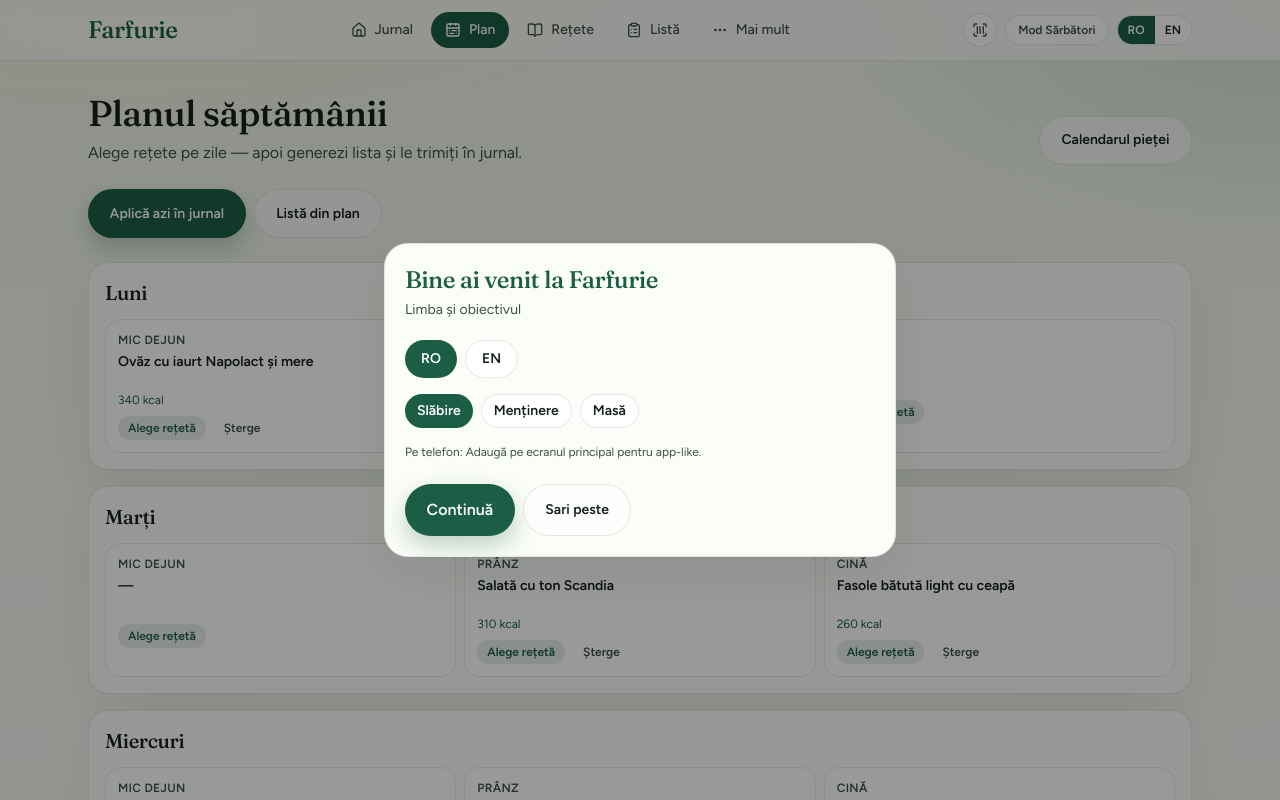
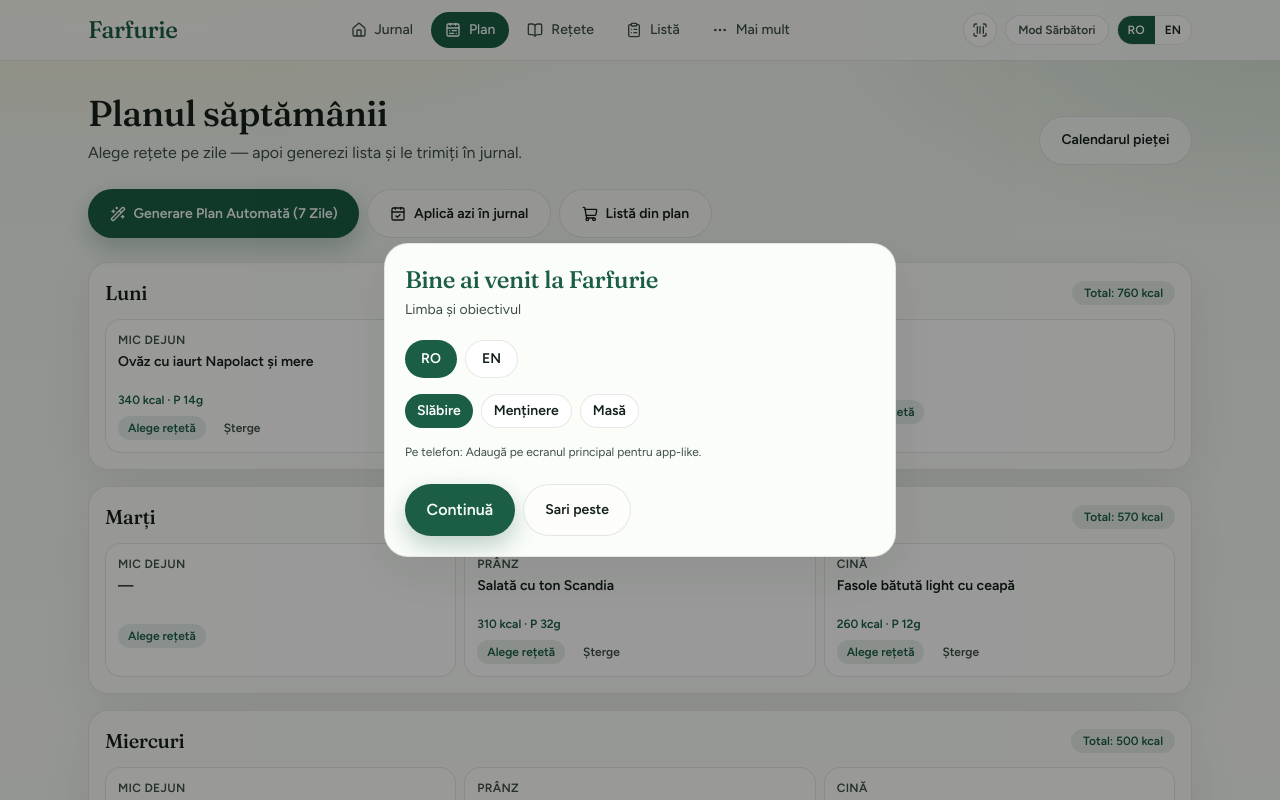
Before and after one commit to hbrnm/farfurie, a Next.js app: page /app/plan in a window 1280 px wide. Shown: the top 800 px of the page. Built offline with nearby package versions, Linux system fonts and the light colour scheme.

Commit message:
Smart Meal Planner: Auto 7-day plan generator, single click shopping list sync, daily totals, spring animations and haptic feedback

```diff
--- a/src/components/MealPlanBoard.tsx
+++ b/src/components/MealPlanBoard.tsx
@@ -2,8 +2,11 @@
 
 import { useState } from "react";
 import Link from "next/link";
+import { motion } from "framer-motion";
+import { CalendarCheck, ShoppingCart, Sparkles, Wand2 } from "lucide-react";
 import { recipeName, recipes } from "@/lib/recipes";
 import { t, type TranslationKey } from "@/lib/i18n";
+import { triggerHaptic } from "@/lib/haptics";
 import {
   WEEK_DAYS,
   type DayKey,
@@ -29,9 +32,31 @@ export function MealPlanBoard() {
   const setPlanSlot = useFarfurieStore((s) => s.setPlanSlot);
   const applyTodayPlanToDiary = useFarfurieStore((s) => s.applyTodayPlanToDiary);
   const addWeekPlanToShopping = useFarfurieStore((s) => s.addWeekPlanToShopping);
-  const [picking, setPicking] = useState<{ day: DayKey; meal: MealKey } | null>(
-    null,
-  );
+  const autoGenerateWeekPlan = useFarfurieStore((s) => s.autoGenerateWeekPlan);
+
+  const [picking, setPicking] = useState<{ day: DayKey; meal: MealKey } | null>(null);
+  const [feedback, setFeedback] = useState<string | null>(null);
+
+  const handleAutoGenerate = () => {
+    triggerHaptic("success");
+    autoGenerateWeekPlan();
+    setFeedback(locale === "ro" ? "Plan pe 7 zile generat automat!" : "7-day plan auto-generated!");
+    setTimeout(() => setFeedback(null), 2500);
+  };
+
+  const handleAddShopping = () => {
+    triggerHaptic("medium");
+    addWeekPlanToShopping();
+    setFeedback(locale === "ro" ? "Ingrediente adăugate în lista de cumpărături!" : "Ingredients added to shopping list!");
+    setTimeout(() => setFeedback(null), 2500);
+  };
+
+  const handleApplyToday = () => {
+    triggerHaptic("light");
+    applyTodayPlanToDiary();
+    setFeedback(locale === "ro" ? "Mesele de azi au fost aplicate în jurnal!" : "Today's meals applied to diary!");
+    setTimeout(() => setFeedback(null), 2500);
+  };
 
   return (
     <div className="space-y-6">
@@ -45,19 +70,69 @@ export function MealPlanBoard() {
         </Link>
       </header>
 
+      {/* Action Toolbar */}
       <div className="flex flex-wrap gap-2">
-        <button type="button" className="btn btn-primary text-sm" onClick={applyTodayPlanToDiary}>
+        <motion.button
+          whileTap={{ scale: 0.95 }}
+          type="button"
+          className="btn btn-primary text-sm shadow-sm"
+          onClick={handleAutoGenerate}
+        >
+          <Wand2 size={16} />
+          {locale === "ro" ? "Generare Plan Automată (7 Zile)" : "Auto-Generate 7-Day Plan"}
+        </motion.button>
+
+        <motion.button
+          whileTap={{ scale: 0.95 }}
+          type="button"
+          className="btn btn-ghost text-sm"
+          onClick={handleApplyToday}
+        >
+          <CalendarCheck size={16} />
           {t(locale, "applyToday")}
-        </button>
-        <button type="button" className="btn btn-ghost text-sm" onClick={addWeekPlanToShopping}>
+        </motion.button>
+
+        <motion.button
+          whileTap={{ scale: 0.95 }}
+          type="button"
+          className="btn btn-ghost text-sm"
+          onClick={handleAddShopping}
+        >
+          <ShoppingCart size={16} />
           {t(locale, "planToList")}
-        </button>
+        </motion.button>
       </div>
 
+      {feedback && (
+        <motion.p
+          initial={{ opacity: 0, y: -4 }}
+          animate={{ opacity: 1, y: 0 }}
+          className="inline-flex items-center gap-1.5 text-xs font-semibold text-brand"
+        >
+          <Sparkles size={14} />
+          {feedback}
+        </motion.p>
+      )}
+
+      {/* 7 Days Grid */}
       <div className="space-y-4">
-        {WEEK_DAYS.map((day) => (
+        {WEEK_DAYS.map((day) => {
+          const daySlots = weekPlan[day] ?? {};
+          const dayKcal = Object.values(daySlots).reduce((acc, recipeId) => {
+            const r = recipes.find((x) => x.id === recipeId);
+            return acc + (r?.perServing.kcal ?? 0);
+          }, 0);
+
+          return (
             <section key={day} className="surface p-4">
+              <div className="flex items-center justify-between">
                 <h2 className="display text-xl">{t(locale, dayLabels[day])}</h2>
+                {dayKcal > 0 && (
+                  <span className="rounded-full bg-brand/10 px-3 py-1 text-xs font-semibold text-brand">
+                    Total: {dayKcal} kcal
+                  </span>
+                )}
+              </div>
               <div className="mt-3 grid gap-2 md:grid-cols-3">
                 {meals.map((meal) => {
                   const recipeId = weekPlan[day]?.[meal];
@@ -65,35 +140,37 @@ export function MealPlanBoard() {
                   return (
                     <div
                       key={meal}
-                    className="rounded-2xl border border-[var(--line)] bg-white/70 p-3"
+                      className="rounded-2xl border border-[var(--line)] bg-white/70 p-3 shadow-xs"
                     >
                       <p className="text-xs font-semibold uppercase tracking-wide text-ink-soft">
                         {t(locale, meal)}
                       </p>
                       <p className="mt-1 min-h-[2.5rem] text-sm font-semibold">
-                      {recipe
-                        ? recipeName(recipe, locale)
-                        : "—"}
+                        {recipe ? recipeName(recipe, locale) : "—"}
                       </p>
                       {recipe && (
-                      <p className="text-xs text-brand">{recipe.perServing.kcal} kcal</p>
+                        <p className="text-xs font-semibold text-brand">
+                          {recipe.perServing.kcal} kcal · P {recipe.perServing.protein}g
+                        </p>
                       )}
                       <div className="mt-2 flex gap-2">
-                      <button
+                        <motion.button
+                          whileTap={{ scale: 0.9 }}
                           type="button"
-                        className="rounded-full bg-brand/10 px-2.5 py-1 text-xs font-semibold text-brand"
+                          className="rounded-full bg-brand/10 px-2.5 py-1 text-xs font-semibold text-brand transition-colors hover:bg-brand/20"
                           onClick={() => setPicking({ day, meal })}
                         >
                           {t(locale, "pickRecipe")}
-                      </button>
+                        </motion.button>
                         {recipeId && (
-                        <button
+                          <motion.button
+                            whileTap={{ scale: 0.9 }}
                             type="button"
-                          className="rounded-full px-2.5 py-1 text-xs font-semibold text-ink-soft"
+                            className="rounded-full px-2.5 py-1 text-xs font-semibold text-ink-soft transition-colors hover:bg-rose-50 hover:text-rose-600"
                             onClick={() => setPlanSlot(day, meal, null)}
                           >
                             {t(locale, "clearSlot")}
-                        </button>
+                          </motion.button>
                         )}
                       </div>
                     </div>
@@ -101,9 +178,11 @@ export function MealPlanBoard() {
                 })}
               </div>
             </section>
-        ))}
+          );
+        })}
       </div>
 
+      {/* Recipe Selector Modal */}
       {picking && (
         <div className="fixed inset-0 z-50 grid place-items-end bg-black/35 md:place-items-center md:p-6">
           <div className="surface max-h-[80vh] w-full max-w-lg overflow-auto rounded-t-3xl p-5 md:rounded-3xl">
@@ -113,7 +192,7 @@ export function MealPlanBoard() {
               </h3>
               <button
                 type="button"
-                className="rounded-full px-3 py-1 text-sm"
+                className="rounded-full px-3 py-1 text-sm font-semibold hover:bg-black/5"
                 onClick={() => setPicking(null)}
               >
                 ✕
@@ -122,10 +201,12 @@ export function MealPlanBoard() {
             <ul className="space-y-2">
               {recipes.map((recipe) => (
                 <li key={recipe.id}>
-                  <button
+                  <motion.button
+                    whileTap={{ scale: 0.98 }}
                     type="button"
-                    className="flex w-full items-center justify-between rounded-2xl border border-[var(--line)] bg-white px-3 py-3 text-left hover:border-brand/40"
+                    className="flex w-full items-center justify-between rounded-2xl border border-[var(--line)] bg-white px-3.5 py-3 text-left hover:border-brand/40"
                     onClick={() => {
+                      triggerHaptic("light");
                       setPlanSlot(picking.day, picking.meal, recipe.id);
                       setPicking(null);
                     }}
@@ -133,10 +214,10 @@ export function MealPlanBoard() {
                     <span className="text-sm font-semibold">
                       {recipeName(recipe, locale)}
                     </span>
-                    <span className="text-sm text-brand">
+                    <span className="text-sm font-semibold text-brand">
                       {recipe.perServing.kcal} kcal
                     </span>
-                  </button>
+                  </motion.button>
                 </li>
               ))}
             </ul>
--- a/src/lib/store.ts
+++ b/src/lib/store.ts
@@ -161,6 +161,7 @@ type State = {
   setPlanSlot: (day: DayKey, meal: MealKey, recipeId: string | null) => void;
   applyTodayPlanToDiary: () => void;
   addWeekPlanToShopping: () => void;
+  autoGenerateWeekPlan: () => void;
   toggleFavoriteRecipe: (id: string) => void;
   toggleFavoriteFood: (id: string) => void;
   addRecipeToShopping: (recipeId: string) => void;
@@ -840,6 +841,30 @@ const storeCreator: StateCreator<State> = (set, get) => ({
         });
         ids.forEach((id) => get().addRecipeToShopping(id));
       },
+      autoGenerateWeekPlan: () => {
+        const available = [...recipes, ...get().userRecipes];
+        if (available.length === 0) return;
+        const newPlan: WeekPlan = {
+          mon: {},
+          tue: {},
+          wed: {},
+          thu: {},
+          fri: {},
+          sat: {},
+          sun: {},
+        };
+        WEEK_DAYS.forEach((day, dayIdx) => {
+          const bRecipe = available[(dayIdx * 3) % available.length];
+          const lRecipe = available[(dayIdx * 3 + 1) % available.length];
+          const dRecipe = available[(dayIdx * 3 + 2) % available.length];
+          newPlan[day] = {
+            breakfast: bRecipe.id,
+            lunch: lRecipe.id,
+            dinner: dRecipe.id,
+          };
+        });
+        set({ weekPlan: newPlan });
+      },
       toggleFavoriteRecipe: (id: string) =>
         set((s: State) => ({
           favoriteRecipeIds: s.favoriteRecipeIds.includes(id)
```
Also changed, not shown: 1 other file (tests, documents, lock files or other folders). Lines whose indentation alone changed are shown as unchanged.
